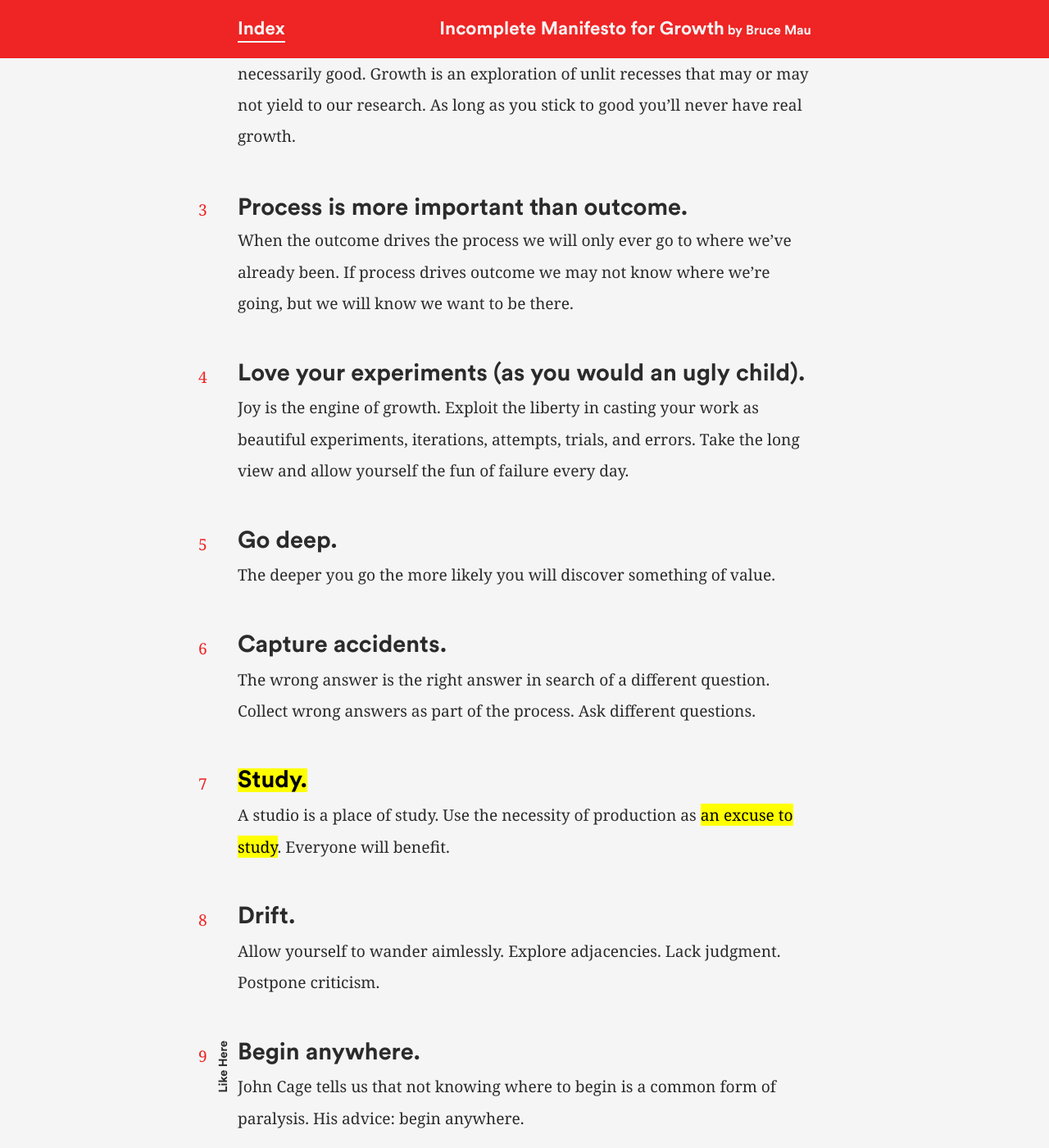
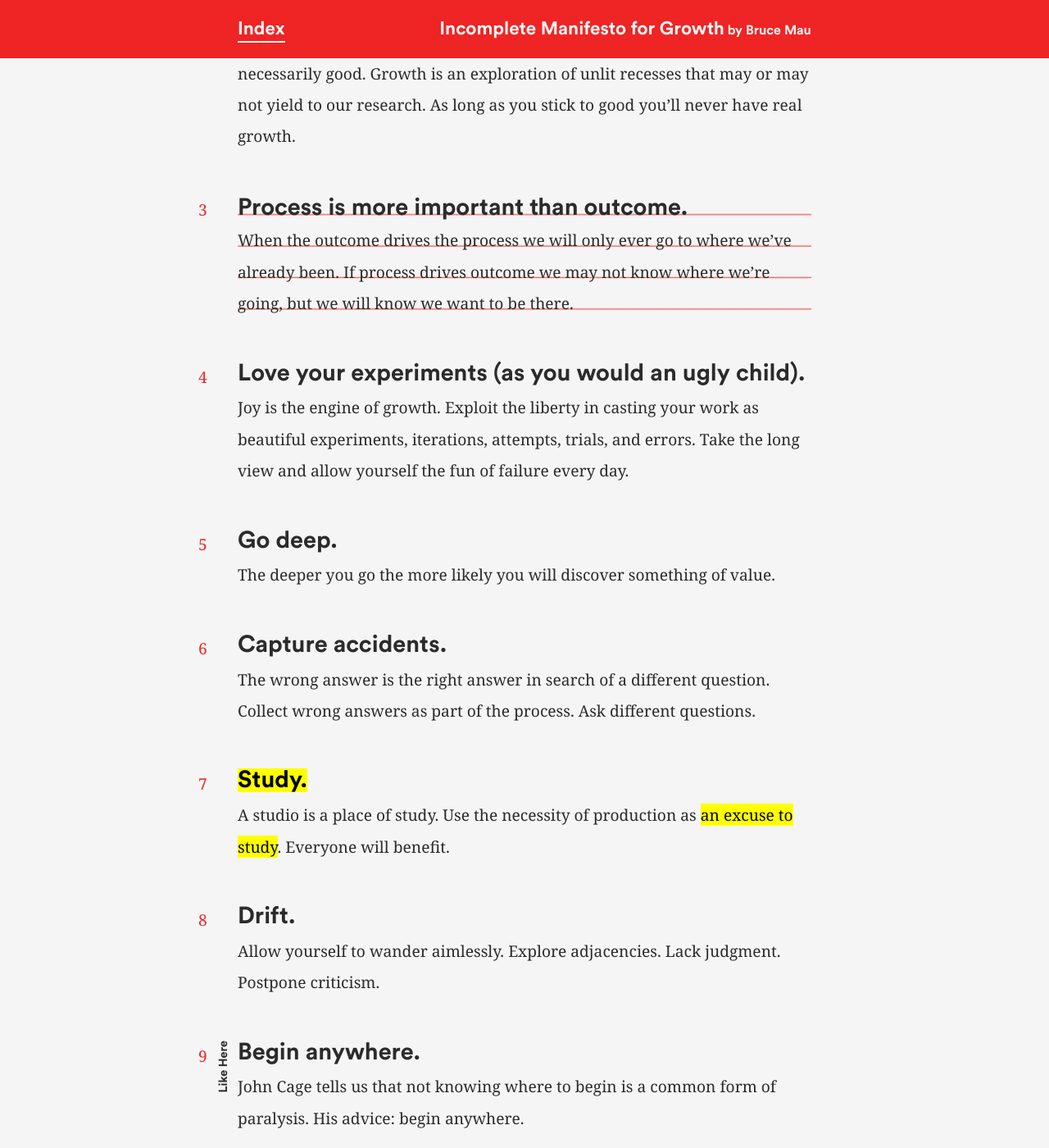
Before and after one commit to JasonEtco/ondesign-xyz, a Jekyll site: the page built from _posts/2015-09-04-incomplete-manifesto-for-growth.md, in a window 1280 px wide and 1400 px high, scrolled down 474 px. Shown: the whole window at 82% size. Built offline with Jekyll 4.4.1, drawn with Linux system fonts in a browser that asks for light colours.

Commit message:
Changed linear gradient to new syntax (top -> to bottom)

```diff
--- a/_sass/posts/articles/incomplete-manifesto-for-growth.scss
+++ b/_sass/posts/articles/incomplete-manifesto-for-growth.scss
@@ -52,7 +52,7 @@
 
 		.list-item__inner::after {
 			content: '';
-			background: linear-gradient(top, rgba($red, 0) 95%,rgba($red, 1) 100%);
+			background: linear-gradient(to bottom, rgba($red, 0) 95%,rgba($red, 1) 100%);
 			background-size: 100% 2.4rem;
 
 			width: 100%;
```
